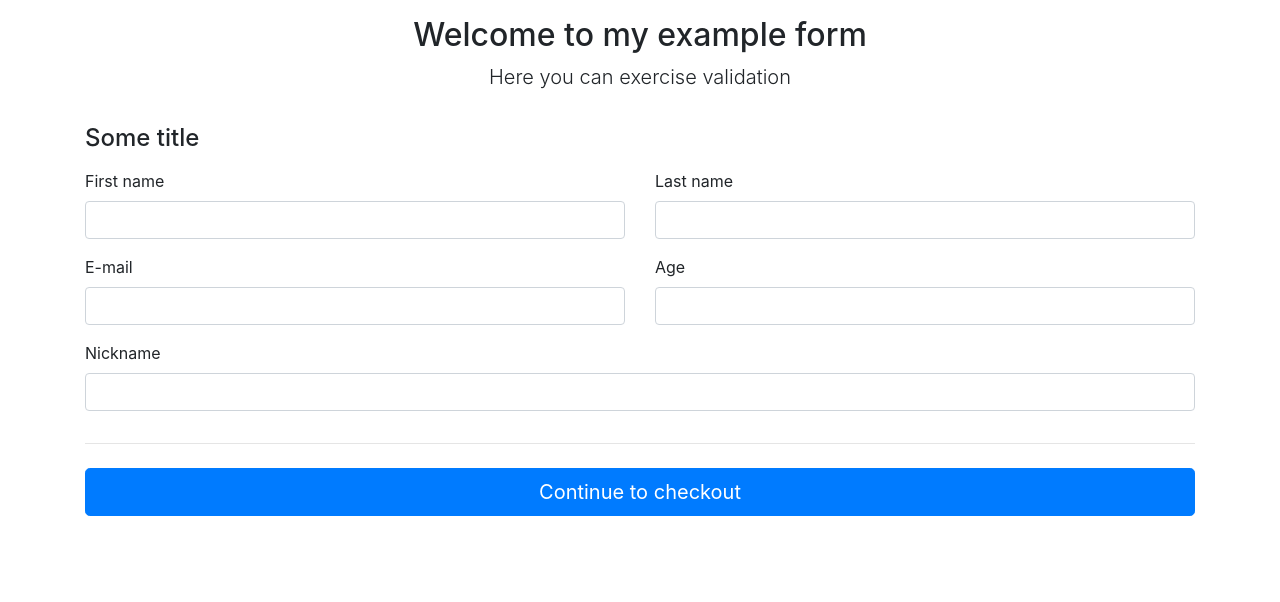
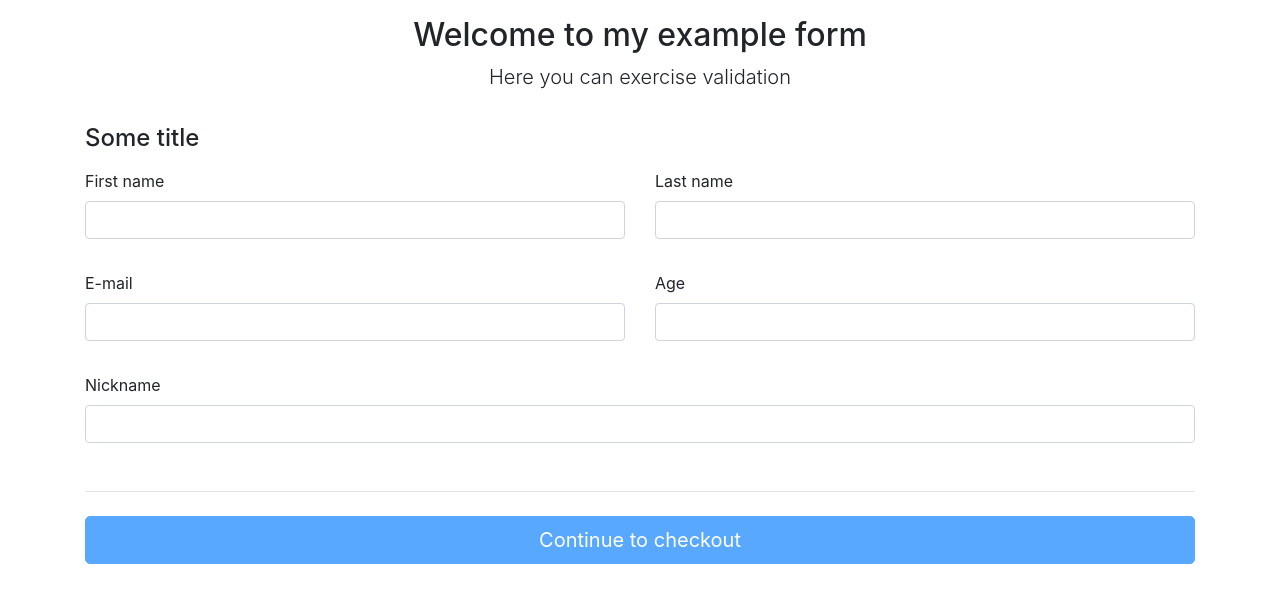
Before and after one commit to pmsopra/reactive-forms, an Angular app: page / in a window 1280 px wide. Shown: the top 602 px of the page. Built offline with nearby package versions, Linux system fonts and the light colour scheme.

Commit message:
Update form validation

```diff
--- a/src/app/form/form.component.html
+++ b/src/app/form/form.component.html
@@ -49,7 +49,11 @@
         </div>
 
         <hr class="mb-4">
-        <button class="btn btn-primary btn-lg btn-block" type="submit">Continue to checkout</button>
+
+        <button
+          class="btn btn-primary btn-lg btn-block"
+          [disabled]="isInvalid()"
+          type="submit">Continue to checkout</button>
       </form>
     </div>
   </div>
--- a/src/app/form/form.component.ts
+++ b/src/app/form/form.component.ts
@@ -32,12 +32,30 @@ export class FormComponent implements OnInit {
 
   ngOnInit() {
     this.userForm = this.fb.group({
-      firstName: ['', [Validators.required, Validators.minLength(2)]],
-      lastName: ['', [Validators.required, Validators.minLength(2), Validators.maxLength(100)]],
-      nickname: ['', [Validators.required, Validators.minLength(3), Validators.maxLength(20)]],
-      email: ['', [Validators.required, Validators.email]],
+      firstName: ['', [
+        Validators.required,
+        Validators.minLength(10)
+      ]],
+      lastName: ['', [
+        Validators.required,
+        Validators.minLength(2),
+        Validators.maxLength(100)
+      ]],
+      nickname: ['', [
+        Validators.required,
+        Validators.minLength(3),
+        Validators.maxLength(20)
+      ]],
+      email: ['', [
+        Validators.required,
+        Validators.email
+      ]],
       age: [null, range(this.ageMin, this.ageMax)]
     });
+  }
+
+  isInvalid() {
+    return !this.userForm.valid;
   }
 
   onSubmit() {
--- a/src/app/html/input/input.component.html
+++ b/src/app/html/input/input.component.html
@@ -9,9 +9,10 @@
     placeholder="{{ placeholder }}"
     id="{{ id }}"
     formControlName="{{ formControlName }}"
-    [ngClass]="{'is-invalid': isInvalid() }">
+    [ngClass]="{'is-invalid': !isTyping && isInvalid() }">
+  <p>{{ parentFormGroup.get(formControlName).a }}</p>
 
-  <div class="invalid-feedback">
+  <div *ngIf="!isTyping" class="invalid-feedback">
     <span #ref>
       <ng-content select="[error]"></ng-content>
     </span>
--- a/src/app/html/input/input.component.ts
+++ b/src/app/html/input/input.component.ts
@@ -1,6 +1,6 @@
 import { Component, OnInit, Input, forwardRef } from '@angular/core';
 import { ControlValueAccessor, NG_VALUE_ACCESSOR } from '@angular/forms';
-import { __values } from 'tslib';
+import { debounceTime } from 'rxjs/operators';
 
 @Component({
   selector: 'app-input',
@@ -22,13 +22,24 @@ export class InputComponent implements OnInit, ControlValueAccessor {
   @Input() errorMessage?: string;
   @Input() formControlName: any;
   @Input() parentFormGroup: any;
-  @Input() errorFieldName?: string;
+  // tslint:disable-next-line: no-input-rename
   @Input('value') _value = '';
+
+  isTyping = false;
 
   ngOnInit() {
     if (!this.id) {
       this.id = 'id-' + Math.ceil(Math.random() * 10000000);
     }
+
+    const inputControl = this.parentFormGroup.get(this.formControlName);
+
+    inputControl.valueChanges
+      .subscribe(() => { this.isTyping = true; });
+
+    inputControl.valueChanges
+      .pipe(debounceTime(500))
+      .subscribe(() => { this.isTyping = false; });
   }
 
   isInvalid() {
```
